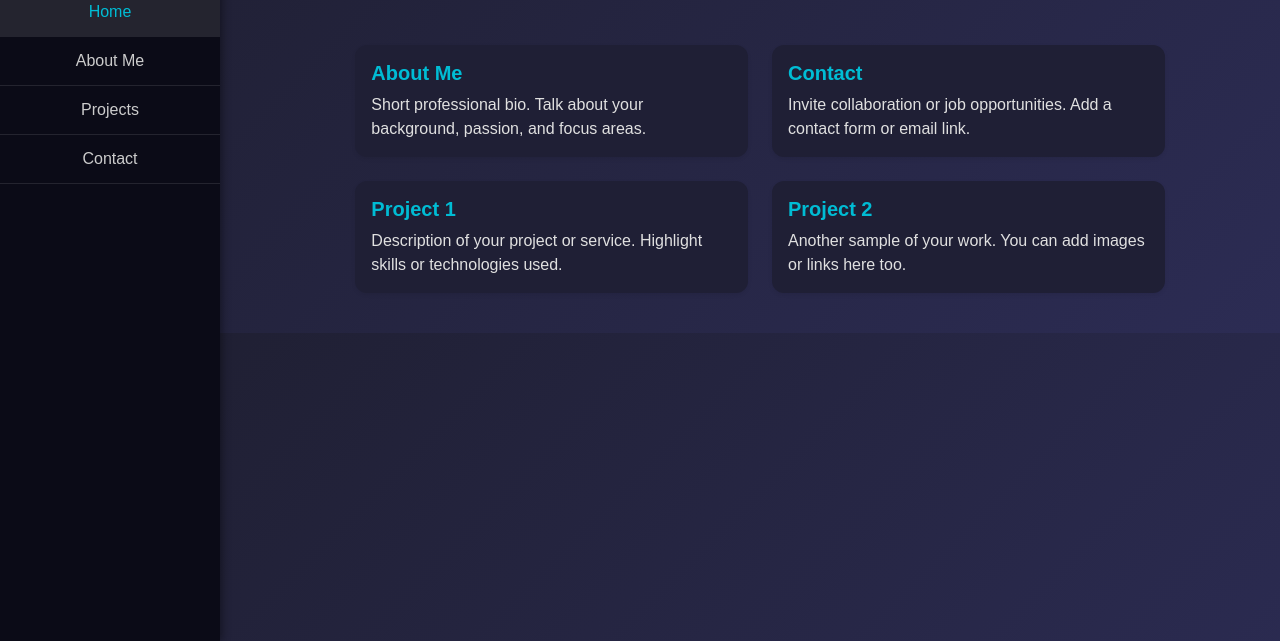
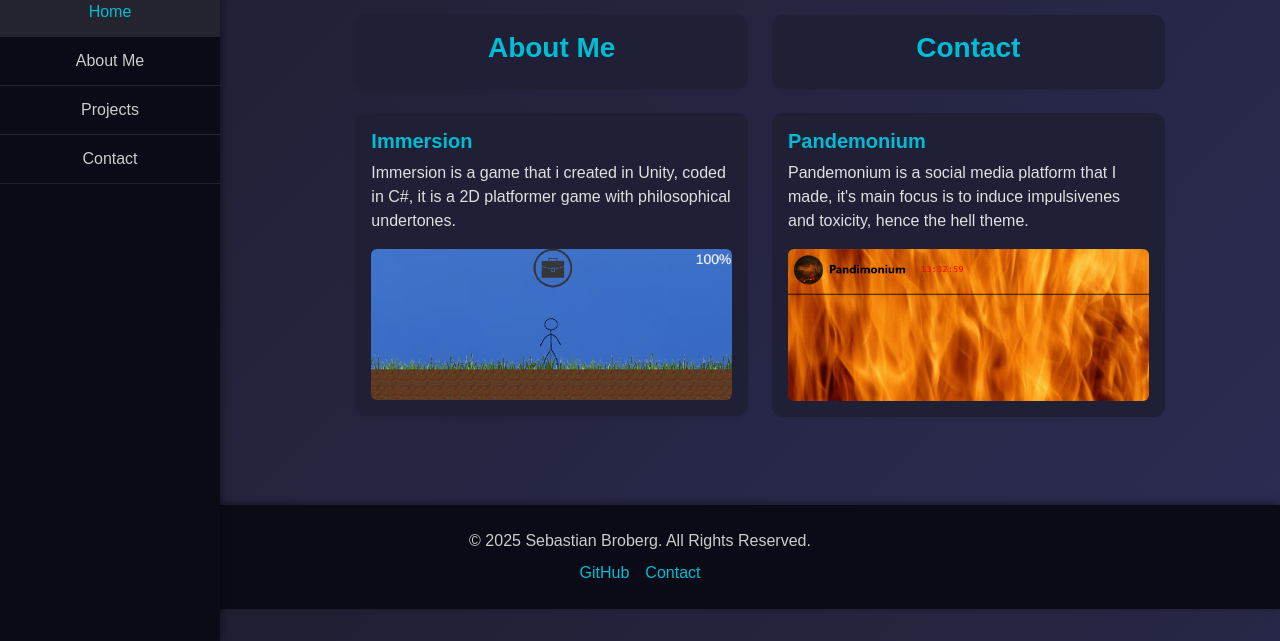
Before and after one commit to SebbeBengtson/Portfolio, a plain HTML site: page index.html in a window 1280 px wide. Shown: the part 159-800 px from the top of the page. Drawn offline with nearby package versions, Linux system fonts and the light colour scheme.

Commit message:
Footer, index contact. Text, about

```diff
--- a/css.css
+++ b/css.css
@@ -259,3 +259,14 @@ main {
     font-size: 22px;
   }
 }
+
+
+
+/* --- Footer Styles --- */
+
+footer {
+  background-color: #0b0b17;
+  color: #ccc;
+  z-index: 999;
+  box-shadow: 0 -2px 8px rgba(0, 0, 0, 0.4);
+}
--- a/index.html
+++ b/index.html
@@ -24,53 +24,62 @@
   <main>
     <section class="intro text-center">
       <h1 class="display-6 fw-bold text-light">Hi, I'm <span class="accent">Sebastian</span></h1>
-      <p class="lead text-light mb-5">A Web Developer & Designer creating clean, modern digital experiences.</p>
+      <p class="lead text-light mb-5">I'm a junior developer at NTI Vetenskapsgymmnasiet Gävle</p>
     </section>
 
     <section class="cards-section container">
       <div class="row g-4 justify-content-center">
 
-        <div class="col-sm-10 col-md-5">
+        <a style="text-decoration: none;" href="projects.html" class="col-sm-10 col-md-5">
           <div class="card shadow-sm">
             <div class="card-body">
-              <h5 class="card-title fw-bold">About Me</h5>
-              <p class="card-text">Short professional bio. Talk about your background, passion, and focus areas.</p>
+              <h3 style="text-align: center;" class="card-title fw-bold">About Me</h3>
             </div>
           </div>
-        </div>
+        </a>
 
-        <div class="col-sm-10 col-md-5">
+        <a style="text-decoration: none;" href="projects.html" class="col-sm-10 col-md-5">
+          <div class="card shadow-sm" >
+            <div class="card-body">
+              <h3 style="text-align: center;" class="card-title fw-bold">Contact</h3>
+            </div>
+          </div>
+        </a>
+        <a style="text-decoration: none;" href="projects.html" class="col-sm-10 col-md-5">
           <div class="card shadow-sm">
             <div class="card-body">
-              <h5 class="card-title fw-bold">Contact</h5>
-              <p class="card-text">Invite collaboration or job opportunities. Add a contact form or email link.</p>
+              <h5 class="card-title fw-bold">Immersion</h5>
+              <p class="card-text">Immersion is a game that i created in Unity, coded in C#, it is a 2D platformer game with philosophical undertones.</p>
+              <img src="images/immersion.png" alt="Immersion screenshot" class="img-fluid rounded">
             </div>
           </div>
-        </div>
-
-        <div class="col-sm-10 col-md-5">
+        </a>
+        <a style="text-decoration: none;" href="projects.html" class="col-sm-10 col-md-5">
           <div class="card shadow-sm">
             <div class="card-body">
-              <h5 class="card-title fw-bold">Project 1</h5>
-              <p class="card-text">Description of your project or service. Highlight skills or technologies used.</p>
+              <h5 class="card-title fw-bold">Pandemonium</h5>
+              <p class="card-text">Pandemonium is a social media platform that I made, it's main focus is to induce impulsivenes and toxicity, hence the hell theme.</p>
+              <img src="images/pan2.png" alt="Immersion screenshot" class="img-fluid rounded">
             </div>
           </div>
-        </div>
+        </a>
 
-        <div class="col-sm-10 col-md-5">
-          <div class="card shadow-sm">
-            <div class="card-body">
-              <h5 class="card-title fw-bold">Project 2</h5>
-              <p class="card-text">Another sample of your work. You can add images or links here too.</p>
-            </div>
-          </div>
-        </div>
 
 
 
       </div>
     </section>
   </main>
+
+  <footer class="text-center py-4 mt-5" style="background-color: #0b0b17; color: #ccc;">
+    <div class="container">
+      <p class="mb-2">© 2025 Sebastian Broberg. All Rights Reserved.</p>
+      <div class="d-flex justify-content-center gap-3">
+        <a href="https://github.com/SebbeBengtson" class="accent-link">GitHub</a>
+        <a href="contact.html" class="accent-link">Contact</a>
+      </div>
+    </div>
+  </footer>
 
   <script>
     document.addEventListener('DOMContentLoaded', function () {
```
Also changed, not shown: about.html (+15 -5 lines), contact.html (+14 -8 lines), projects.html (+26 -10 lines), images/dungon.png (added), images/image.png (deleted), images/immersion.png (added), images/mandel.png (added), images/me.jpg, images/pan.png (added), images/pan2.png (added).
